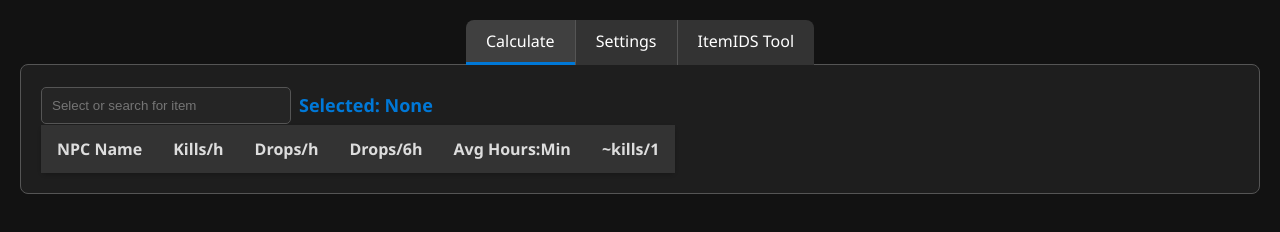
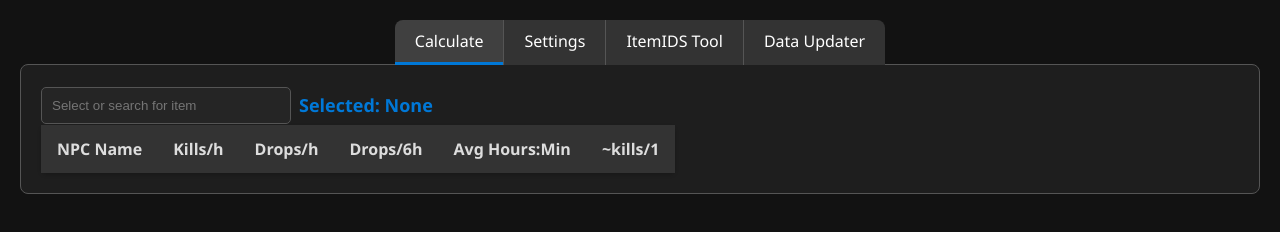
Before and after one commit to PoisedAsFk/my-web-page, a website with bundled scripts: page index.html in a window 1280 px wide. Built offline with nearby package versions, Linux system fonts and the light colour scheme.

Commit message:
Update index.html

```diff
--- a/index.html
+++ b/index.html
@@ -18,6 +18,7 @@
     color: white;
     text-decoration: none;
 ">ItemIDS Tool</a>
+            <a href="data_updater.html" class="tab" style="color: white; text-decoration: none;">Data Updater</a>
         </div>
     </div>
 
```
